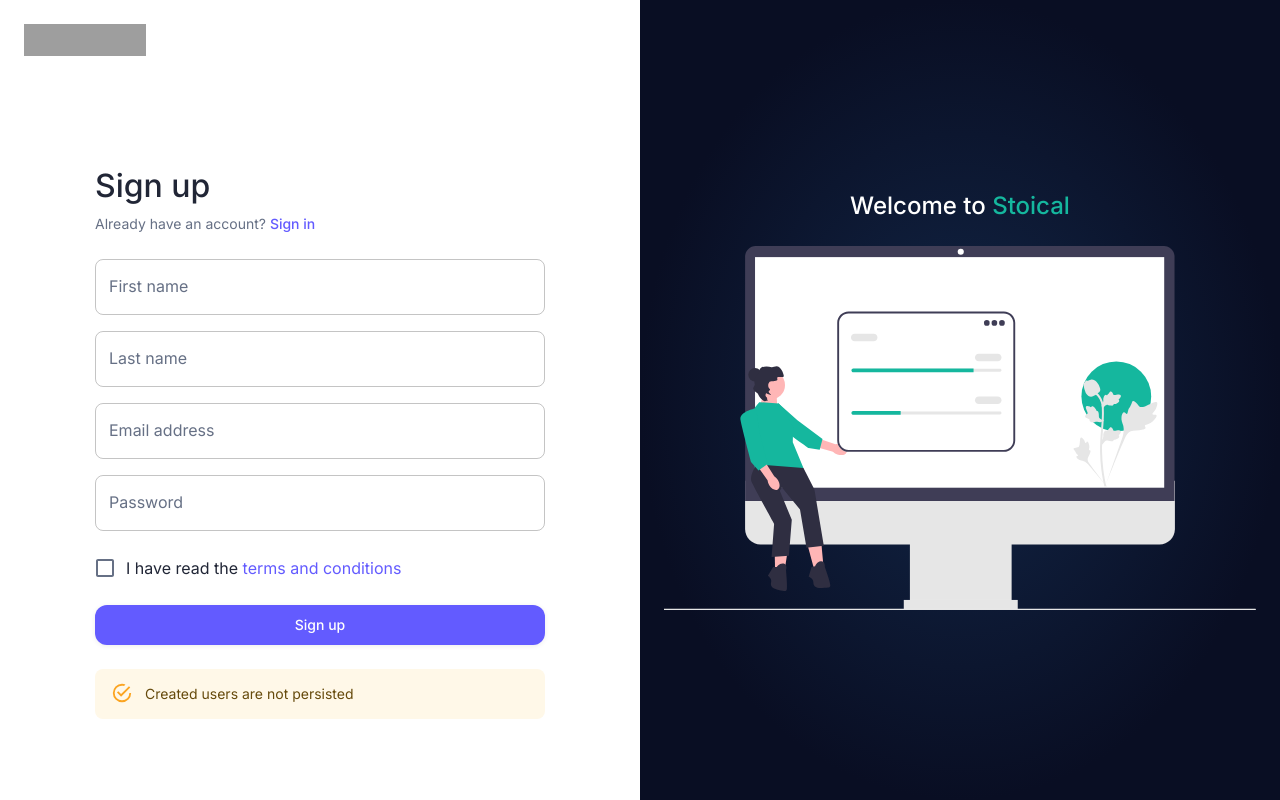
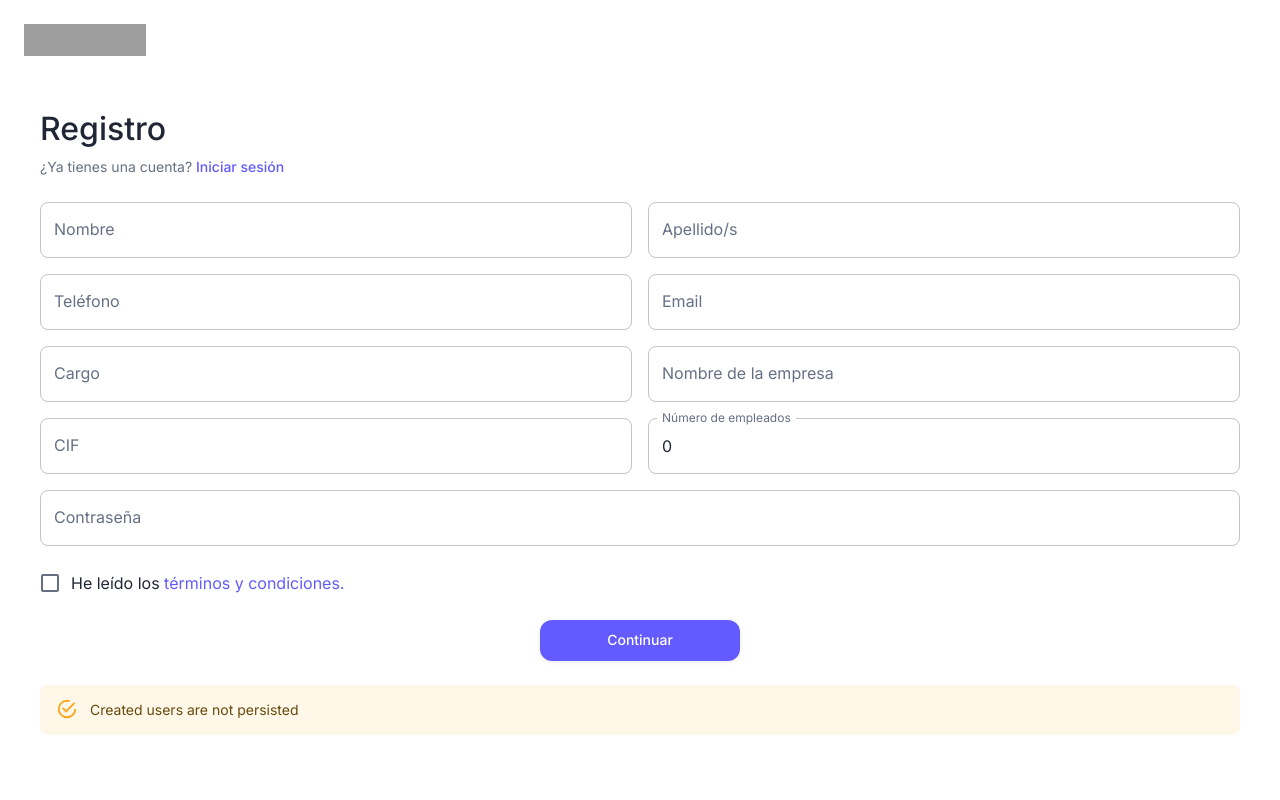
Before and after one commit to titomiky/victorIAmanu, a Next.js app: page /auth/sign-up in a window 1280 px wide. Built offline with nearby package versions, Linux system fonts and the light colour scheme; no server answers; grey boxes are pictures that could not be loaded.

Commit message:
adding new register form

```diff
--- a/src/app/auth/sign-up/page.tsx
+++ b/src/app/auth/sign-up/page.tsx
@@ -1,19 +1,21 @@
-import * as React from 'react';
-import type { Metadata } from 'next';
+import * as React from "react";
+import type { Metadata } from "next";
 
-import { config } from '@/config';
-import { GuestGuard } from '@/components/auth/guest-guard';
-import { Layout } from '@/components/auth/layout';
-import { SignUpForm } from '@/components/auth/sign-up-form';
+import { config } from "@/config";
+import { GuestGuard } from "@/components/auth/guest-guard";
+import { SignUpForm } from "@/components/auth/sign-up-form";
+import EmptyLayout from "@/components/auth/empty-layout";
 
-export const metadata = { title: `Sign up | Auth | ${config.site.name}` } satisfies Metadata;
+export const metadata = {
+  title: `Sign up | Auth | ${config.site.name}`,
+} satisfies Metadata;
 
 export default function Page(): React.JSX.Element {
   return (
-    <Layout>
+    <EmptyLayout>
       <GuestGuard>
         <SignUpForm />
       </GuestGuard>
-    </Layout>
+    </EmptyLayout>
   );
 }
--- /dev/null
+++ b/src/components/auth/empty-layout.tsx
@@ -0,0 +1,55 @@
+import * as React from "react";
+import RouterLink from "next/link";
+import Box from "@mui/material/Box";
+import Stack from "@mui/material/Stack";
+import Typography from "@mui/material/Typography";
+
+import { paths } from "@/paths";
+import { DynamicLogo } from "@/components/core/logo";
+
+export interface LayoutProps {
+  children: React.ReactNode;
+}
+
+function EmptyLayout({ children }: LayoutProps): React.JSX.Element {
+  return (
+    <Box
+      sx={{
+        display: { xs: "flex" },
+        flexDirection: "column",
+        gridTemplateColumns: "1fr 1fr",
+        minHeight: "100%",
+      }}
+    >
+      <Box sx={{ display: "flex", flexDirection: "column" }}>
+        <Box sx={{ p: 3 }}>
+          <Box
+            component={RouterLink}
+            href={paths.home}
+            sx={{ display: "inline-block", fontSize: 0 }}
+          >
+            <DynamicLogo
+              colorDark="light"
+              colorLight="dark"
+              height={32}
+              width={122}
+            />
+          </Box>
+        </Box>
+        <Box
+          sx={{
+            alignItems: "center",
+            display: "flex",
+            flex: "1 1 auto",
+            justifyContent: "center",
+            p: 3,
+          }}
+        >
+          <Box sx={{ maxWidth: "1200px", width: "100%" }}>{children}</Box>
+        </Box>
+      </Box>
+    </Box>
+  );
+}
+
+export default EmptyLayout;
--- a/src/components/auth/sign-up-form.tsx
+++ b/src/components/auth/sign-up-form.tsx
@@ -1,38 +1,62 @@
-'use client';
+"use client";
 
-import * as React from 'react';
-import RouterLink from 'next/link';
-import { useRouter } from 'next/navigation';
-import { zodResolver } from '@hookform/resolvers/zod';
-import Alert from '@mui/material/Alert';
-import Button from '@mui/material/Button';
-import Checkbox from '@mui/material/Checkbox';
-import FormControl from '@mui/material/FormControl';
-import FormControlLabel from '@mui/material/FormControlLabel';
-import FormHelperText from '@mui/material/FormHelperText';
-import InputLabel from '@mui/material/InputLabel';
-import Link from '@mui/material/Link';
-import OutlinedInput from '@mui/material/OutlinedInput';
-import Stack from '@mui/material/Stack';
-import Typography from '@mui/material/Typography';
-import { Controller, useForm } from 'react-hook-form';
-import { z as zod } from 'zod';
+import * as React from "react";
+import RouterLink from "next/link";
+import { useRouter } from "next/navigation";
+import { zodResolver } from "@hookform/resolvers/zod";
+import Alert from "@mui/material/Alert";
+import Button from "@mui/material/Button";
+import Checkbox from "@mui/material/Checkbox";
+import FormControl from "@mui/material/FormControl";
+import FormControlLabel from "@mui/material/FormControlLabel";
+import FormHelperText from "@mui/material/FormHelperText";
+import InputLabel from "@mui/material/InputLabel";
+import Link from "@mui/material/Link";
+import OutlinedInput from "@mui/material/OutlinedInput";
+import Stack from "@mui/material/Stack";
+import Typography from "@mui/material/Typography";
+import { Controller, useForm } from "react-hook-form";
+import { z as zod } from "zod";
 
-import { paths } from '@/paths';
-import { authClient } from '@/lib/auth/client';
-import { useUser } from '@/hooks/use-user';
+import { paths } from "@/paths";
+import { authClient } from "@/lib/auth/client";
+import { useUser } from "@/hooks/use-user";
 
 const schema = zod.object({
-  firstName: zod.string().min(1, { message: 'First name is required' }),
-  lastName: zod.string().min(1, { message: 'Last name is required' }),
-  email: zod.string().min(1, { message: 'Email is required' }).email(),
-  password: zod.string().min(6, { message: 'Password should be at least 6 characters' }),
-  terms: zod.boolean().refine((value) => value, 'You must accept the terms and conditions'),
+  firstName: zod.string().min(1, { message: "El nombre es requerido" }),
+  lastName: zod.string().min(1, { message: "El apellido es requerido" }),
+  phone: zod.string().min(1, { message: "El teléfono es requerido" }),
+  email: zod.string().min(1, { message: "El email es requerido" }).email(),
+  charge: zod.string().min(1, { message: "El cargo es requerido" }),
+  companyName: zod
+    .string()
+    .min(1, { message: "El nombre de la empresa es requerido" }),
+  cif: zod.string().min(1, { message: "El CIF es requerido" }),
+  companyEmployees: zod
+    .number()
+    .min(1, { message: "El número de empleados es requerido" }),
+  password: zod
+    .string()
+    .min(6, { message: "La contraseña debe contener al menos 6 caracteres" }),
+  terms: zod
+    .boolean()
+    .refine((value) => value, "You must accept the terms and conditions"),
 });
 
 type Values = zod.infer<typeof schema>;
 
-const defaultValues = { firstName: '', lastName: '', email: '', password: '', terms: false } satisfies Values;
+const defaultValues = {
+  firstName: "",
+  lastName: "",
+  phone: "",
+  email: "",
+  charge: "",
+  companyName: "",
+  cif: "",
+  companyEmployees: 0,
+  password: "",
+  terms: false,
+} satisfies Values;
 
 export function SignUpForm(): React.JSX.Element {
   const router = useRouter();
@@ -55,7 +79,7 @@
       const { error } = await authClient.signUp(values);
 
       if (error) {
-        setError('root', { type: 'server', message: error });
+        setError("root", { type: "server", message: error });
         setIsPending(false);
         return;
       }
@@ -73,24 +97,37 @@
   return (
     <Stack spacing={3}>
       <Stack spacing={1}>
-        <Typography variant="h4">Sign up</Typography>
+        <Typography variant="h4">Registro</Typography>
         <Typography color="text.secondary" variant="body2">
-          Already have an account?{' '}
-          <Link component={RouterLink} href={paths.auth.signIn} underline="hover" variant="subtitle2">
-            Sign in
+          ¿Ya tienes una cuenta?{" "}
+          <Link
+            component={RouterLink}
+            href={paths.auth.signIn}
+            underline="hover"
+            variant="subtitle2"
+          >
+            Iniciar sesión
           </Link>
         </Typography>
       </Stack>
       <form onSubmit={handleSubmit(onSubmit)}>
-        <Stack spacing={2}>
+        <Stack
+          spacing={2}
+          sx={{
+            display: { xs: "flex", md: "grid" },
+            gridTemplateColumns: "1fr 1fr",
+          }}
+        >
           <Controller
             control={control}
             name="firstName"
             render={({ field }) => (
               <FormControl error={Boolean(errors.firstName)}>
-                <InputLabel>First name</InputLabel>
-                <OutlinedInput {...field} label="First name" />
-                {errors.firstName ? <FormHelperText>{errors.firstName.message}</FormHelperText> : null}
+                <InputLabel>Nombre</InputLabel>
+                <OutlinedInput {...field} label="Nombre" />
+                {errors.firstName ? (
+                  <FormHelperText>{errors.firstName.message}</FormHelperText>
+                ) : null}
               </FormControl>
             )}
           />
@@ -98,10 +135,25 @@
             control={control}
             name="lastName"
             render={({ field }) => (
-              <FormControl error={Boolean(errors.firstName)}>
-                <InputLabel>Last name</InputLabel>
-                <OutlinedInput {...field} label="Last name" />
-                {errors.firstName ? <FormHelperText>{errors.firstName.message}</FormHelperText> : null}
+              <FormControl error={Boolean(errors.lastName)}>
+                <InputLabel>Apellido/s</InputLabel>
+                <OutlinedInput {...field} label="Apellido/s" />
+                {errors.lastName ? (
+                  <FormHelperText>{errors.lastName.message}</FormHelperText>
+                ) : null}
+              </FormControl>
+            )}
+          />
+          <Controller
+            control={control}
+            name="phone"
+            render={({ field }) => (
+              <FormControl error={Boolean(errors.phone)}>
+                <InputLabel>Teléfono</InputLabel>
+                <OutlinedInput {...field} label="Teléfono" />
+                {errors.phone ? (
+                  <FormHelperText>{errors.phone.message}</FormHelperText>
+                ) : null}
               </FormControl>
             )}
           />
@@ -110,9 +162,73 @@
             name="email"
             render={({ field }) => (
               <FormControl error={Boolean(errors.email)}>
-                <InputLabel>Email address</InputLabel>
-                <OutlinedInput {...field} label="Email address" type="email" />
-                {errors.email ? <FormHelperText>{errors.email.message}</FormHelperText> : null}
+                <InputLabel>Email </InputLabel>
+                <OutlinedInput {...field} label="Email" type="email" />
+                {errors.email ? (
+                  <FormHelperText>{errors.email.message}</FormHelperText>
+                ) : null}
+              </FormControl>
+            )}
+          />
+          <Controller
+            control={control}
+            name="charge"
+            render={({ field }) => (
+              <FormControl error={Boolean(errors.charge)}>
+                <InputLabel>Cargo</InputLabel>
+                <OutlinedInput {...field} label="Cargo" type="text" />
+                {errors.charge ? (
+                  <FormHelperText>{errors.charge.message}</FormHelperText>
+                ) : null}
+              </FormControl>
+            )}
+          />
+          <Controller
+            control={control}
+            name="companyName"
+            render={({ field }) => (
+              <FormControl error={Boolean(errors.companyName)}>
+                <InputLabel>Nombre de la empresa</InputLabel>
+                <OutlinedInput
+                  {...field}
+                  label="Nombre de la empresa"
+                  type="text"
+                />
+                {errors.companyName ? (
+                  <FormHelperText>{errors.companyName.message}</FormHelperText>
+                ) : null}
+              </FormControl>
+            )}
+          />
+          <Controller
+            control={control}
+            name="cif"
+            render={({ field }) => (
+              <FormControl error={Boolean(errors.cif)}>
+                <InputLabel>CIF</InputLabel>
+                <OutlinedInput {...field} label="CIF" type="text" />
+                {errors.cif ? (
+                  <FormHelperText>{errors.cif.message}</FormHelperText>
+                ) : null}
+              </FormControl>
+            )}
+          />
+          <Controller
+            control={control}
+            name="companyEmployees"
+            render={({ field }) => (
+              <FormControl error={Boolean(errors.companyEmployees)}>
+                <InputLabel>Número de empleados</InputLabel>
+                <OutlinedInput
+                  {...field}
+                  label="Número de empleados"
+                  type="number"
+                />
+                {errors.companyEmployees ? (
+                  <FormHelperText>
+                    {errors.companyEmployees.message}
+                  </FormHelperText>
+                ) : null}
               </FormControl>
             )}
           />
@@ -120,10 +236,15 @@
             control={control}
             name="password"
             render={({ field }) => (
-              <FormControl error={Boolean(errors.password)}>
-                <InputLabel>Password</InputLabel>
-                <OutlinedInput {...field} label="Password" type="password" />
-                {errors.password ? <FormHelperText>{errors.password.message}</FormHelperText> : null}
+              <FormControl
+                error={Boolean(errors.password)}
+                sx={{ gridColumn: "1/3" }}
+              >
+                <InputLabel>Contraseña</InputLabel>
+                <OutlinedInput {...field} label="Contraseña" type="password" />
+                {errors.password ? (
+                  <FormHelperText>{errors.password.message}</FormHelperText>
+                ) : null}
               </FormControl>
             )}
           />
@@ -131,22 +252,31 @@
             control={control}
             name="terms"
             render={({ field }) => (
-              <div>
+              <div style={{ gridColumn: "1/3" }}>
                 <FormControlLabel
                   control={<Checkbox {...field} />}
                   label={
                     <React.Fragment>
-                      I have read the <Link>terms and conditions</Link>
+                      He leído los <Link> términos y condiciones. </Link>
                     </React.Fragment>
                   }
                 />
-                {errors.terms ? <FormHelperText error>{errors.terms.message}</FormHelperText> : null}
+                {errors.terms ? (
+                  <FormHelperText error>{errors.terms.message}</FormHelperText>
+                ) : null}
               </div>
             )}
           />
-          {errors.root ? <Alert color="error">{errors.root.message}</Alert> : null}
-          <Button disabled={isPending} type="submit" variant="contained">
-            Sign up
+          {errors.root ? (
+            <Alert color="error">{errors.root.message}</Alert>
+          ) : null}
+          <Button
+            disabled={isPending}
+            type="submit"
+            variant="contained"
+            sx={{ placeSelf: "center", gridColumn: "1/3", width: "200px" }}
+          >
+            Continuar
           </Button>
         </Stack>
       </form>
```
